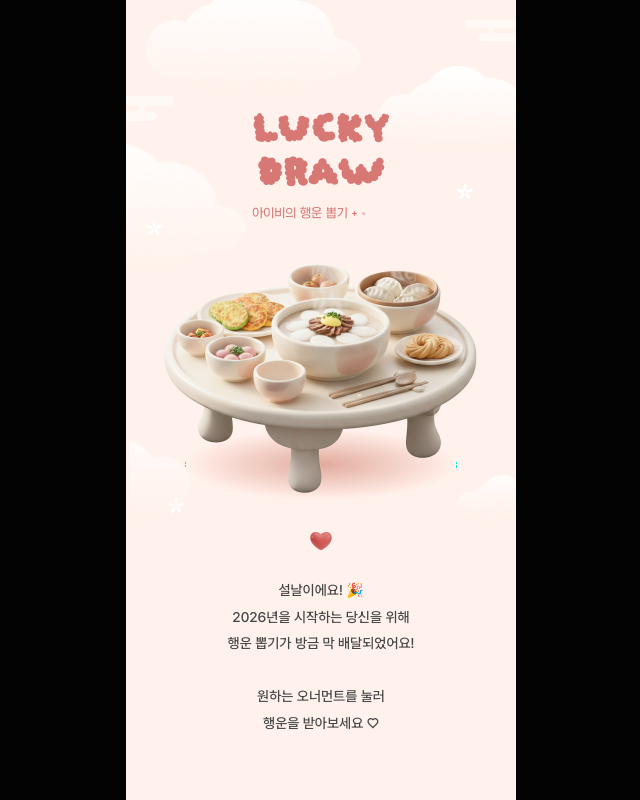
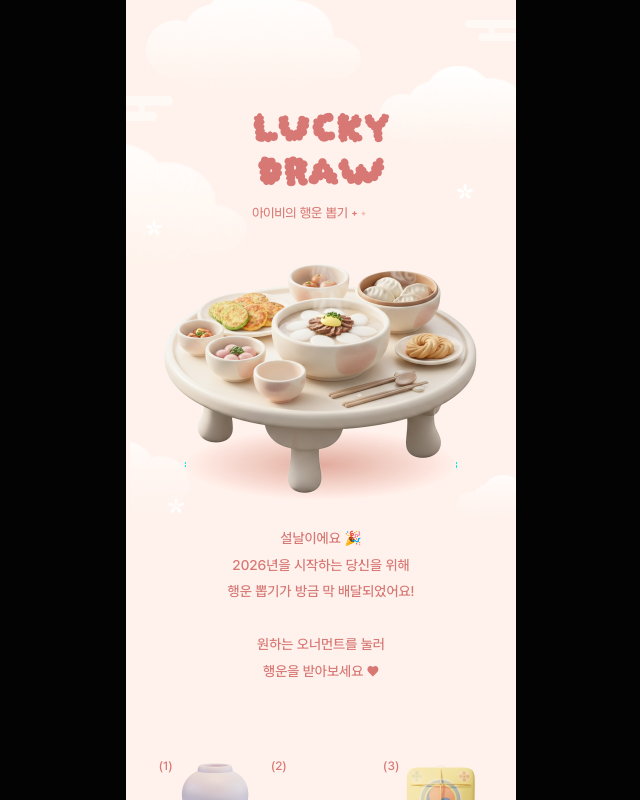
Before and after one commit to Limgabi/iBe, a Next.js app: page / in a window 1280 px wide. Shown: the top 800 px of the page, without its empty margins (319-959 px from the left). Built offline with nearby package versions, Linux system fonts and the light colour scheme.

Commit message:
fix: GuideSection 문구 수정

```diff
--- a/src/components/GuideSection.tsx
+++ b/src/components/GuideSection.tsx
@@ -1,12 +1,8 @@
-import Image from "next/image";
-import heartImg from "../assets/images/heart.png";
-
 export default function GuideSection() {
   return (
-    <section className="flex flex-col gap-5 pb-20 text-center items-center text-sm font-medium leading-[190%] text-[#454545] w-full">
-      <Image src={heartImg} width={32} height={32} alt="heart" />
+    <section className="flex flex-col gap-5 pb-18 text-center items-center text-sm font-medium leading-[190%] text-[#D87875] w-full">
       <div>
-        설날이에요! 🎉 <br />
+        설날이에요 🎉 <br />
         2026년을 시작하는 당신을 위해
         <br />
         행운 뽑기가 방금 막 배달되었어요!
@@ -14,7 +10,7 @@ export default function GuideSection() {
         <br />
         원하는 오너먼트를 눌러
         <br />
-        행운을 받아보세요 ♡
+        행운을 받아보세요 ♥
       </div>
     </section>
   );
```
Also changed, not shown: src/assets/images/heart.png (deleted).
